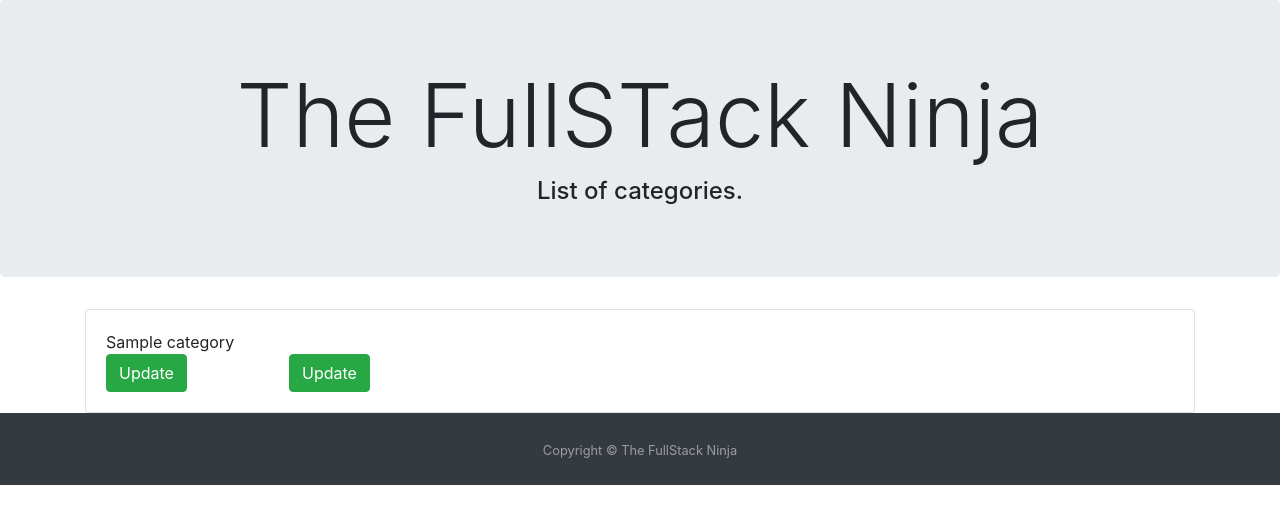
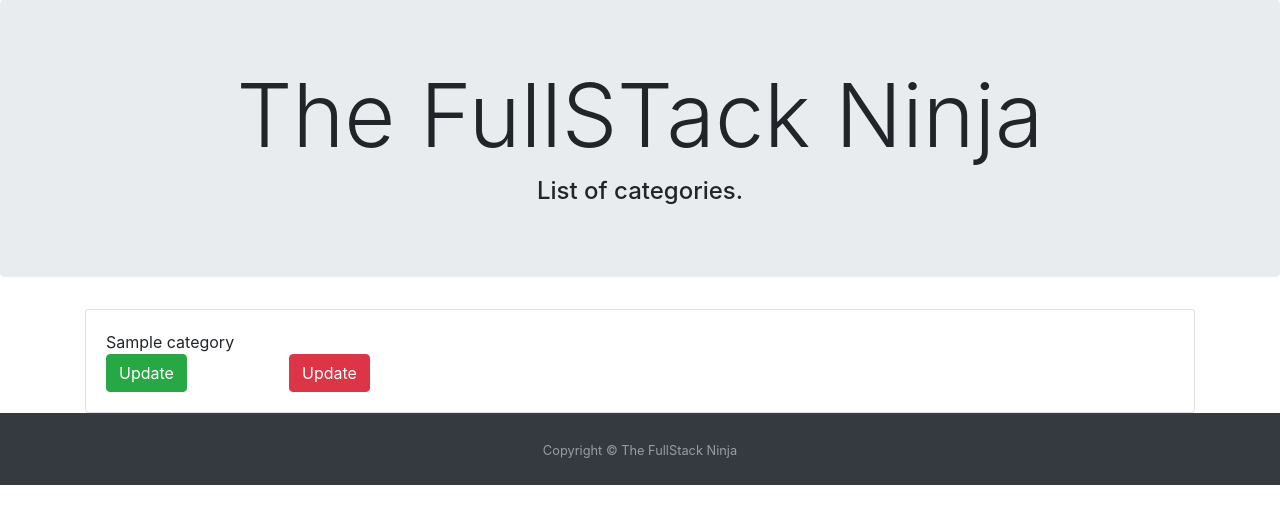
Before and after one commit to bodealamu/fullstackninja, a Django app: page /dashboard/categorylist in a window 1280 px wide. Shown: the part 57-581 px from the top of the page. Run offline with Django 3.2, Linux system fonts and the light colour scheme; tables that the repository leaves empty hold one stand-in row (values such as "Sample post"); some libraries are stand-ins or nearby versions.

Commit message:
U functionaility of CRUD has been implemented in dashboard app

```diff
--- a/dashboard/templates/dashboard/categorylist.html
+++ b/dashboard/templates/dashboard/categorylist.html
@@ -21,12 +21,12 @@
 
                 <div class="row">
                     <div class="col-2">
-                        <a class="btn btn-success" href="#" >Update</a>
+                        <a class="btn btn-success" href="{% url 'updatecategory' pk=category.pk %}" >Update</a>
 
                     </div>
 
                     <div class="col-2">
-                        <a class="btn btn-success" href="#" >Update</a>
+                        <a class="btn btn-danger" href="{% url 'deletecategory' pk=category.pk %}" >Update</a>
                     </div>
 
                 </div>
```
